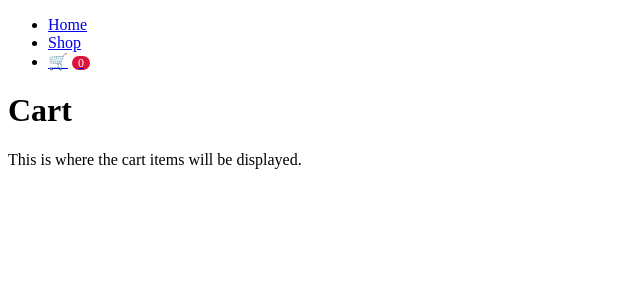
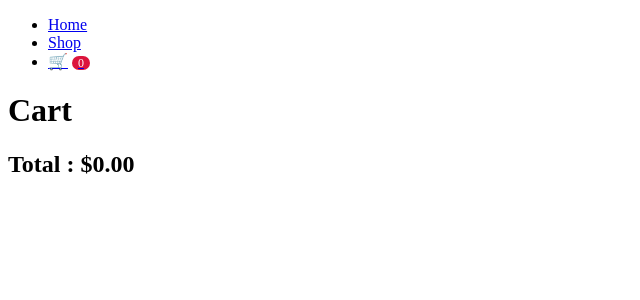
Before and after one commit to FishShalami/shopping-cart, a React (Vite) app: page /cart in a window 1280 px wide. Shown: the top 300 px of the page, without its empty margins (0-640 px from the left). Built offline with nearby package versions, Linux system fonts and the light colour scheme.

Commit message:
cart page and c artItemRow complete with no style

```diff
--- a/src/components/Cart/CartItemRow.jsx
+++ b/src/components/Cart/CartItemRow.jsx
@@ -0,0 +1,13 @@
+import styles from "./CartItemRow.module.css";
+
+export default function CartItemRow({ item }) {
+  const { title, price, qty } = item;
+  console.log("item", item);
+  return (
+    <li className={styles.itemRow}>
+      <span className={styles.title}>{title} - </span>
+      <span className={styles.qty}>{qty} x </span>
+      <span className={styles.subtotal}>${(price * qty).toFixed(2)}</span>
+    </li>
+  );
+}
--- a/src/pages/CartPage.jsx
+++ b/src/pages/CartPage.jsx
@@ -1,11 +1,17 @@
 import React from "react";
+import CartItemRow from "../components/Cart/CartItemRow";
 
-export default function CartPage() {
+export default function CartPage({ cartItems }) {
+  const total = cartItems.reduce((sum, i) => sum + i.price * i.qty, 0);
   return (
-    <div className="cart-page">
+    <main className="cart-page">
       <h1>Cart</h1>
-      <p>This is where the cart items will be displayed.</p>
-      {/* Add cart items and functionality here */}
-    </div>
+      <ul>
+        {cartItems.map((item) => (
+          <CartItemRow key={item.id} item={item} />
+        ))}
+      </ul>
+      <h2>Total : ${total.toFixed(2)}</h2>
+    </main>
   );
 }
```
Also changed, not shown: src/components/Cart/CartItemRow.module.css (added).
